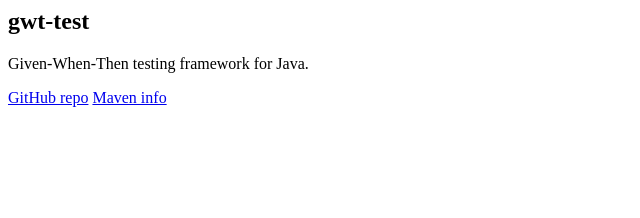
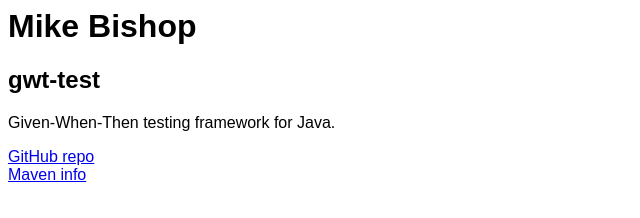
Before and after one commit to mmbishop/mmbishop.github.io, a plain HTML site: page index.html in a window 1280 px wide. Shown: the whole page, without its empty margins (0-640 px from the left). Drawn offline with Linux system fonts and the light colour scheme.

Commit message:
Updated gwt-test version and styling.

```diff
--- a/index.html
+++ b/index.html
@@ -1,11 +1,13 @@
 <html>
     <head>
         <title>mmbishop.github.io</title>
+        <link rel="stylesheet" href="styles.css">
     </head>
     <body>
+        <h1>Mike Bishop</h1>
         <h2>gwt-test</h2>
         <p>Given-When-Then testing framework for Java.</p>
-        <a href="https://github.com/mmbishop/gwt-test">GitHub repo</a>
-        <a href="https://central.sonatype.com/artifact/io.github.mmbishop/gwt-test/1.0.0">Maven info</a>
+        <a href="https://github.com/mmbishop/gwt-test">GitHub repo</a><br/>
+        <a href="https://central.sonatype.com/artifact/io.github.mmbishop/gwt-test/1.3.1">Maven info</a>
     </body>
 </html>
--- /dev/null
+++ b/styles.css
@@ -0,0 +1,7 @@
+body {
+    font-family: Arial, sans-serif;
+}
+
+* {
+    font-family: Arial, sans-serif;
+}
```
